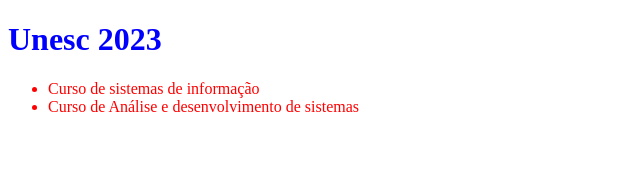
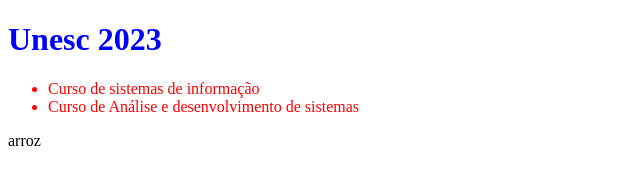
Before and after one commit to eziolemes/teste, a plain HTML site: page index.html in a window 1280 px wide. Shown: the full height of the page, 0-640 px from the left. Drawn offline with Linux system fonts and the light colour scheme.

Commit message:
feat: adiciona div

```diff
--- a/index.html
+++ b/index.html
@@ -13,5 +13,9 @@
     <li>Curso de sistemas de informação</li>
     <li>Curso de Análise e desenvolvimento de sistemas</li>
   </ul>
+
+  <div>
+    <p>arroz</p>
+  </div>
 </body>
 </html>
```
